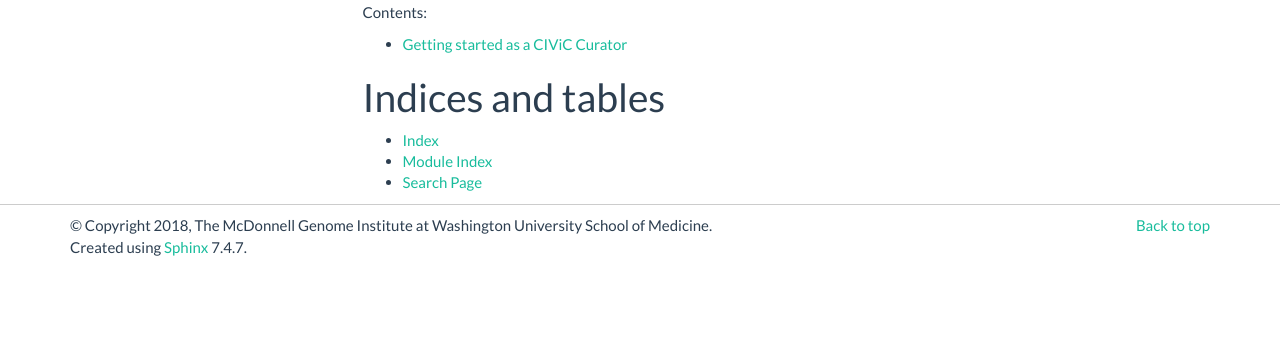
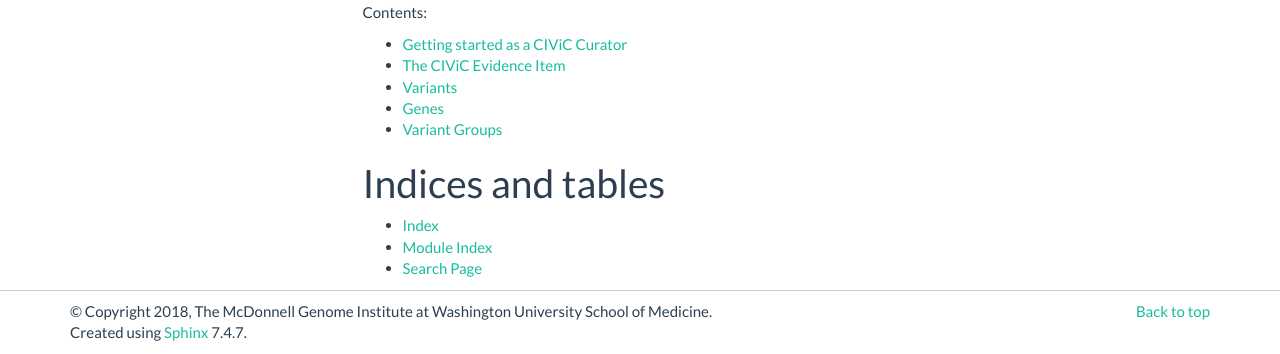
Before and after one commit to griffithlab/civic-docs, a Sphinx documentation site: the page built from docs/index.rst, in a window 1280 px wide and 900 px high, scrolled down 2058 px, cut to the strip 546-900 px from the top of the window. Built offline with Sphinx 7.4.7, drawn with Linux system fonts in a browser that asks for light colours; before the commit the page ends 2873 px from its top, so only the background shows below that.

Commit message:
Add pages to toctree

```diff
--- a/docs/index.rst
+++ b/docs/index.rst
@@ -63,6 +63,10 @@ to the left. Some instructional videos describing how to use CIViC are below.
    :caption: Contents:
 
    getting_started
+   evidence
+   variants
+   genes
+   variant_groups
 
 
 
```
